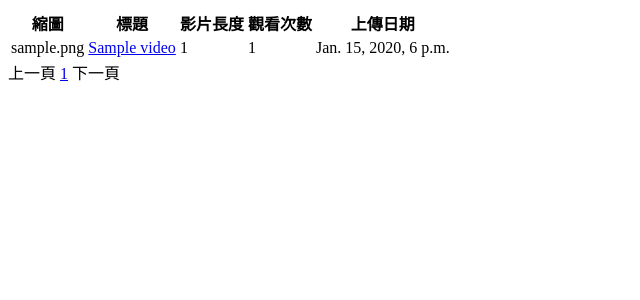
After one commit to yuchingtw/Webpages_Development_Final_Project, a Django app: a page that uses mysite/web/templates/video/video_list.html in a window 1280 px wide. The commit adds this page. Shown: the top 300 px of the page, without its empty margins (0-640 px from the left). Run offline with Django 3.2, Linux system fonts and the light colour scheme; tables that the repository leaves empty hold one stand-in row (values such as "Sample post").

Commit message:
文章/影片列表+顯示  + model的一些修改  （記得重新migrate）by 做到快爆肝的我QQ

```diff
--- a/mysite/mysite/settings.py
+++ b/mysite/mysite/settings.py
@@ -127,4 +127,5 @@ STATICFILES_DIRS = (
 )
 
 MEDIA_ROOT = os.path.join(BASE_DIR, "res")
+#MEDIA_ROOT = '/res/'
 MEDIA_URL = '/res/'
--- a/mysite/web/models.py
+++ b/mysite/web/models.py
@@ -13,13 +13,20 @@ class Video(models.Model):
     uvid = models.UUIDField(
         primary_key=True, editable=False, default=uuid.uuid4)
     title = models.CharField(max_length=100)
-    photo = models.ImageField(upload_to=IMAGEFILE_PATH)
-    video_path = models.FileField(upload_to=VIDEO_PATH)
+
+    '''
+    photo和video_path有問題，暫時先註解掉，用textfield代替，改掉後記得要再makemigrations
+    '''
+    #photo = models.ImageField(upload_to=IMAGEFILE_PATH)
+    #video_path = models.FileField(upload_to=VIDEO_PATH)
+
+    photo = models.TextField(blank=True)
+    video_path = models.TextField(blank=True)
     content = models.TextField(blank=True)
     classify = models.CharField(max_length=20)
     click_times = models.DecimalField(
         max_digits=20, decimal_places=0, default=0)
-    vidoe_length = models.DecimalField(max_digits=20, decimal_places=0)
+    video_length = models.DecimalField(max_digits=20, decimal_places=0)
     publish_time = models.DateTimeField(auto_now_add=True)
     watched_time = models.DecimalField(
         max_digits=20, decimal_places=0, default=0)
--- a/mysite/web/templates/index.html
+++ b/mysite/web/templates/index.html
@@ -38,10 +38,10 @@
                         </a>
                     </li>
                     <li class="nav-item">
-                        <a class="nav-link" href="#">文章</a>
+                        <a class="nav-link" href="/web/postList?p=1">文章</a>
                     </li>
                     <li class="nav-item">
-                        <a class="nav-link" href="#">影片</a>
+                        <a class="nav-link" href="/web/videoList?p=1">影片</a>
                     </li>
                     <li class="nav-item">
                         <a class="nav-link" href="#">關於</a>
--- /dev/null
+++ b/mysite/web/templates/video/video_list.html
@@ -0,0 +1,52 @@
+<!DOCTYPE html>
+<html>
+    <head>
+        <title>影片列表</title>
+    </head>
+    <body>
+        <table>
+            <!--表單標籤-->
+            <thead>
+                <tr>
+                    <th>縮圖</th>
+                    <th>標題</th>
+                    <th>影片長度</th>
+                    <th>觀看次數</th>
+                    <th>上傳日期</th>
+                </tr>
+            </thead>
+            <!--影片-->
+            <tbody>
+                {% for video in page.object_list %}
+                <tr>
+                    <td>{{video.photo}}</td>
+                    <td><a href="/web/videoShow?q={{video.uvid}}">{{video.title}}</a></td>
+                    <td>{{video.video_length}}</td>
+                    <td>{{video.watched_time}}</td>
+                    <td>{{video.publish_time}}</td>
+                </tr>
+                {% endfor %}
+            </tbody>
+        </table>
+        <!--換頁標籤-->
+        <div>
+            <!--判斷有沒有上一頁-->
+            {% if page.has_previous %}
+                <a href="/web/videoList?p={{page.previous_page_number}}">上一頁</a>
+            {% else %}
+                上一頁
+            {% endif %}
+
+            {% for i in page.paginator.page_range %}
+                <a href="/web/videoList?p={{i}}">{{i}}</a>
+            {% endfor %}
+
+            <!--判斷有沒有下一頁-->
+            {% if page.has_next %}
+                <a href="/web/videoList?p={{page.next_page_number}}">下一頁</a>
+            {% else %}
+                下一頁
+            {% endif %}
+        </div>
+    </body>
+</html>
--- a/mysite/web/urls.py
+++ b/mysite/web/urls.py
@@ -10,5 +10,9 @@ urlpatterns = [
     url(r'index/', views.index, name="index"),
     url(r'register/create_code/',views.create_code_img,name="create_code"),
     url(r'uploadvideo/', views.upload_video),
+    url(r'postShow/', views.post_show, name="post_show"),
+    url(r'postList/', views.post_list, name="post_list"),
+    url(r'videoShow/', views.video_show, name="video_show"),
+    url(r'videoList/', views.video_list, name="video_list"),
 
 ]
--- a/mysite/web/views.py
+++ b/mysite/web/views.py
@@ -5,15 +5,8 @@ from django.contrib.auth.decorators import login_required
 from django.contrib import auth
 from web.utils import check_code
 from io import BytesIO
-<<<<<<< HEAD
-from web.models import Account
-import os,shutil
-
-
-=======
-
-from web.models import Account, Video
->>>>>>> 873451fdfe00eabd416b3f83e9cc4267fadcd75b
+from web.models import *
+from django.core.paginator import Paginator,EmptyPage,PageNotAnInteger
 # Create your views here.
 HOME_PAGE = 'index.html'
 HOME_PAGE_URL = "/web/index/"
@@ -22,6 +15,10 @@ LOGIN_PAGE_URL = "/web/login/"
 REGISTER_PAGE = 'register/register.html'
 LOGIN_REQUIRED_PAGE = 'logrequirePage.html'
 UPLOAD_PAGE = 'videoupload.html'
+POST_SHOW_PAGE='post/post_show.html'
+POST_LIST_PAGE='post/post_list.html'
+VIDEO_SHOW_PAGE='video/video_show.html'
+VIDEO_LIST_PAGE='video/video_list.html'
 
 
 def index(request):
@@ -125,3 +122,48 @@ def upload_video(request):
         up_video.save()
 
     return render(request, UPLOAD_PAGE)
+
+
+"""
+文章列表+顯示
+"""
+def post_show(request):
+    upid = request.GET.get('q')
+    post= Post.objects.get(upid=upid)
+    return render(request,POST_SHOW_PAGE,{'post':post})
+
+
+def post_list(request):
+    post=Post.objects.all()
+    current_page=request.GET.get('p')
+    paginator=Paginator(post,10) #每頁顯示10筆
+    try:
+        page=paginator.page(current_page) #根據current_page顯示頁數
+    except EmptyPage as e:
+        page = paginator.page(1) #如果get到了沒有的頁數則顯示第一頁
+    except PageNotAnInteger as e:
+        page = paginator.page(1)  #傳入非數字也顯示第一頁
+
+    return render(request,POST_LIST_PAGE,{'page':page})
+
+"""
+影片列表+顯示
+"""
+def video_show(request):
+    uvid = request.GET.get('q')
+    video= Video.objects.get(uvid=uvid)
+    return render(request,VIDEO_SHOW_PAGE,{'video':video})
+
+
+def video_list(request):
+    video=Video.objects.all()
+    current_page=request.GET.get('p')
+    paginator=Paginator(video,10) #每頁顯示10筆
+    try:
+        page=paginator.page(current_page) #根據current_page顯示頁數
+    except EmptyPage as e:
+        page = paginator.page(1) #如果get到了沒有的頁數則顯示第一頁
+    except PageNotAnInteger as e:
+        page = paginator.page(1)  #傳入非數字也顯示第一頁
+
+    return render(request,VIDEO_LIST_PAGE,{'page':page})
```
Also changed, not shown: mysite/web/templates/post/post_list.html (added, +48 -0 lines), mysite/web/templates/post/post_show.html (added, +15 -0 lines), mysite/web/templates/video/video_show.html (added, +19 -0 lines), mysite/web/migrations/0002_auto_20180608_0559.py (added), mysite/web/migrations/0003_auto_20180608_0613.py (added).
